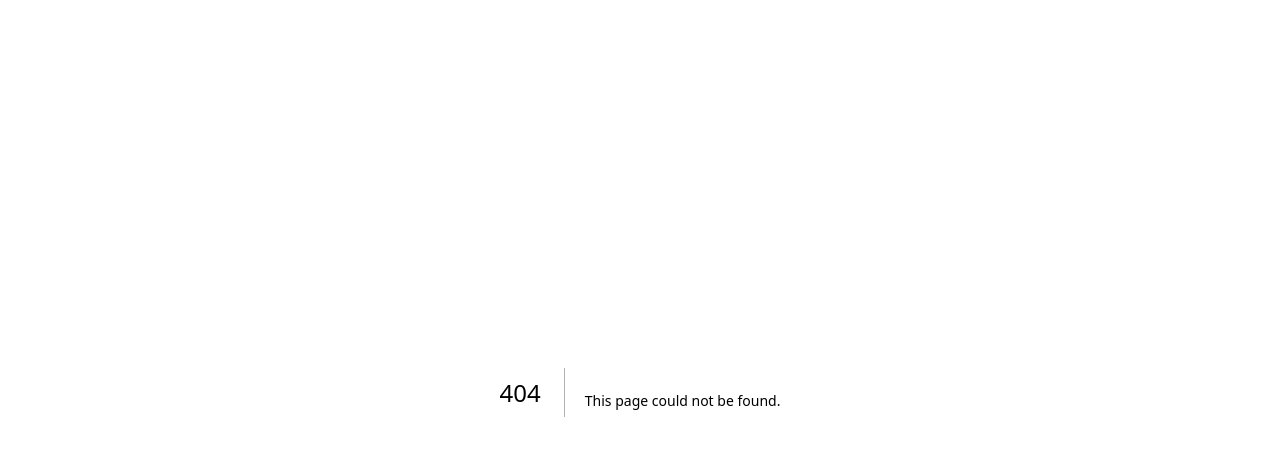
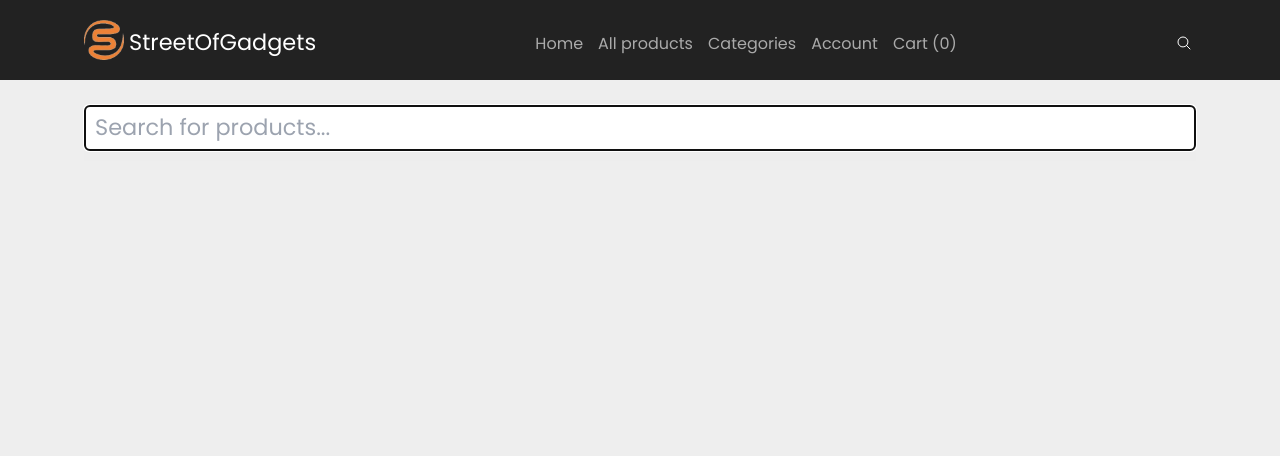
Before and after one commit to bryansomto/SondeypolskiClient, a Next.js app: page /search in a window 1280 px wide. Before the commit this address had no page. Shown: the top 456 px of the page. Built offline with nearby package versions, Linux system fonts and the light colour scheme.

Commit message:
Added product search functionality

```diff
--- a/components/Header.js
+++ b/components/Header.js
@@ -6,6 +6,7 @@
 import logo from "@/lib/assets/logo/SOG_LogoHalf.png";
 import BarsIcon from "./icons/Bars";
 import Image from "next/image";
+import SearchIcon from "./icons/SearchIcon";
 
 const StyledHeader = styled.header`
   background-color: #222;
@@ -72,7 +73,11 @@
   display: block;
   color: #aaa;
   text-decoration: none;
+  min-width: 30px;
   padding: 10px 0;
+  svg {
+    height: 20px;
+  }
   @media screen and (min-width: 768px) {
     padding: 0;
   }
@@ -90,6 +95,26 @@
   z-index: 3;
   @media screen and (min-width: 768px) {
     display: none;
+  }
+`;
+const SideIcons = styled.div`
+  display: flex;
+  align-items: end;
+  @media screen and (min-width: 768px) {
+    align-items: center;
+  }
+  a {
+    display: inline-block;
+    min-width: 20px;
+    color: white;
+    svg {
+      margin-bottom: 4px;
+      width: 16px;
+      height: 16px;
+      @media screen and (min-width: 768px) {
+        margin-top: 10px;
+      }
+    }
   }
 `;
 
@@ -112,9 +137,14 @@
             <NavLink href={"/account"}>Account</NavLink>
             <NavLink href={"/cart"}>Cart ({cartProducts.length})</NavLink>
           </StyledNav>
-          <NavButton onClick={() => setMobileNavActive((prev) => !prev)}>
-            <BarsIcon />
-          </NavButton>
+          <SideIcons>
+            <Link href={"/search"}>
+              <SearchIcon />
+            </Link>
+            <NavButton onClick={() => setMobileNavActive((prev) => !prev)}>
+              <BarsIcon />
+            </NavButton>
+          </SideIcons>
         </Wrapper>
       </Center>
     </StyledHeader>
--- a/components/ProductBox.js
+++ b/components/ProductBox.js
@@ -5,7 +5,13 @@
 import { useState } from "react";
 import { primary } from "@/lib/colors";
 
-const ProductWrapper = styled.div``;
+const ProductWrapper = styled.div`
+  button {
+    width: 100%;
+    text-align: center;
+    justify-content: center;
+  }
+`;
 const WhiteBox = styled(Link)`
   background-color: #fff;
   padding: 20px;
--- /dev/null
+++ b/components/icons/SearchIcon.js
@@ -0,0 +1,18 @@
+export default function SearchIcon({ className = "w-6 h-6" }) {
+  return (
+    <svg
+      xmlns="http://www.w3.org/2000/svg"
+      fill="none"
+      viewBox="0 0 24 24"
+      strokeWidth={1.5}
+      stroke="currentColor"
+      className={className}
+    >
+      <path
+        strokeLinecap="round"
+        strokeLinejoin="round"
+        d="m21 21-5.197-5.197m0 0A7.5 7.5 0 1 0 5.196 5.196a7.5 7.5 0 0 0 10.607 10.607Z"
+      />
+    </svg>
+  );
+}
--- a/package.json
+++ b/package.json
@@ -26,6 +26,7 @@
     "eslint": "^8",
     "eslint-config-next": "14.0.2",
     "flutterwave-node-v3": "^1.1.6",
+    "lodash": "^4.17.21",
     "postcss": "^8.4.31",
     "tailwindcss": "^3.3.5",
     "twin.macro": "^3.4.0",
--- a/pages/api/products.js
+++ b/pages/api/products.js
@@ -3,11 +3,18 @@
 
 export default async function handle(req, res) {
   await mongooseConnect();
-  const { categories, sort, ...filters } = req.query;
-  const [sortField, sortOrder] = sort.split("-");
-  const productsQuery = {
-    category: categories.split(","),
-  };
+  const { categories, sort, phrase, ...filters } = req.query;
+  let [sortField, sortOrder] = (sort || "_id-desc").split("-");
+  const productsQuery = {};
+  if (categories) {
+    productsQuery.category = categories.split(",");
+  }
+  if (phrase) {
+    productsQuery["$or"] = [
+      { title: { $regex: phrase, $options: "i" } },
+      { description: { $regex: phrase, $options: "i" } },
+    ];
+  }
   if (Object.keys(filters).length > 0) {
     Object.keys(filters).forEach((filterName) => {
       productsQuery["properties." + filterName] = filters[filterName];
--- /dev/null
+++ b/pages/search.js
@@ -0,0 +1,68 @@
+import Center from "@/components/Center";
+import Header from "@/components/Header";
+import Input from "@/components/Input";
+import ProductsGrid from "@/components/ProductsGrid";
+import Spinner from "@/components/Spinner";
+import axios from "axios";
+import { debounce } from "lodash";
+import { useCallback, useEffect, useRef, useState } from "react";
+import styled from "styled-components";
+
+const SearchInput = styled(Input)`
+  padding: 5px 10px;
+  border-radius: 5px;
+  font-size: 1.4rem;
+`;
+
+const InputWrapper = styled.div`
+  position: sticky;
+  top: 80px;
+  margin: 20px 0;
+  padding: 5px 0;
+  background-color: #eeeeeeaa;
+`;
+
+export default function SearchPage() {
+  const [phrase, setPhrase] = useState("");
+  const [products, setProducts] = useState([]);
+  const [isLoading, setIsLoading] = useState(false);
+  const debouncedSearch = useCallback(debounce(searchProducts, 500), []);
+  useEffect(() => {
+    if (phrase.length > 0) {
+      setIsLoading(true);
+      debouncedSearch(phrase);
+    } else {
+      setProducts([]);
+    }
+  }, [phrase]);
+  function searchProducts(phrase) {
+    axios
+      .get("/api/products?phrase=" + encodeURIComponent(phrase))
+      .then((response) => {
+        setProducts(response.data);
+        setIsLoading(false);
+      });
+  }
+  return (
+    <>
+      <Header />
+      <Center>
+        <InputWrapper>
+          <SearchInput
+            autoFocus
+            value={phrase}
+            onChange={(ev) => setPhrase(ev.target.value)}
+            placeholder="Search for products..."
+          />
+        </InputWrapper>
+        {!isLoading && phrase !== "" && products.length === 0 && (
+          <h2>No products found for "{phrase}"</h2>
+        )}
+        {isLoading && <Spinner fullWidth={true} />}
+        {!isLoading && products.length > 0 && (
+          <ProductsGrid products={products} />
+        )}
+      </Center>
+    </>
+  );
+}
```
Also changed, not shown: 1 other file (tests, documents, lock files or other folders).
